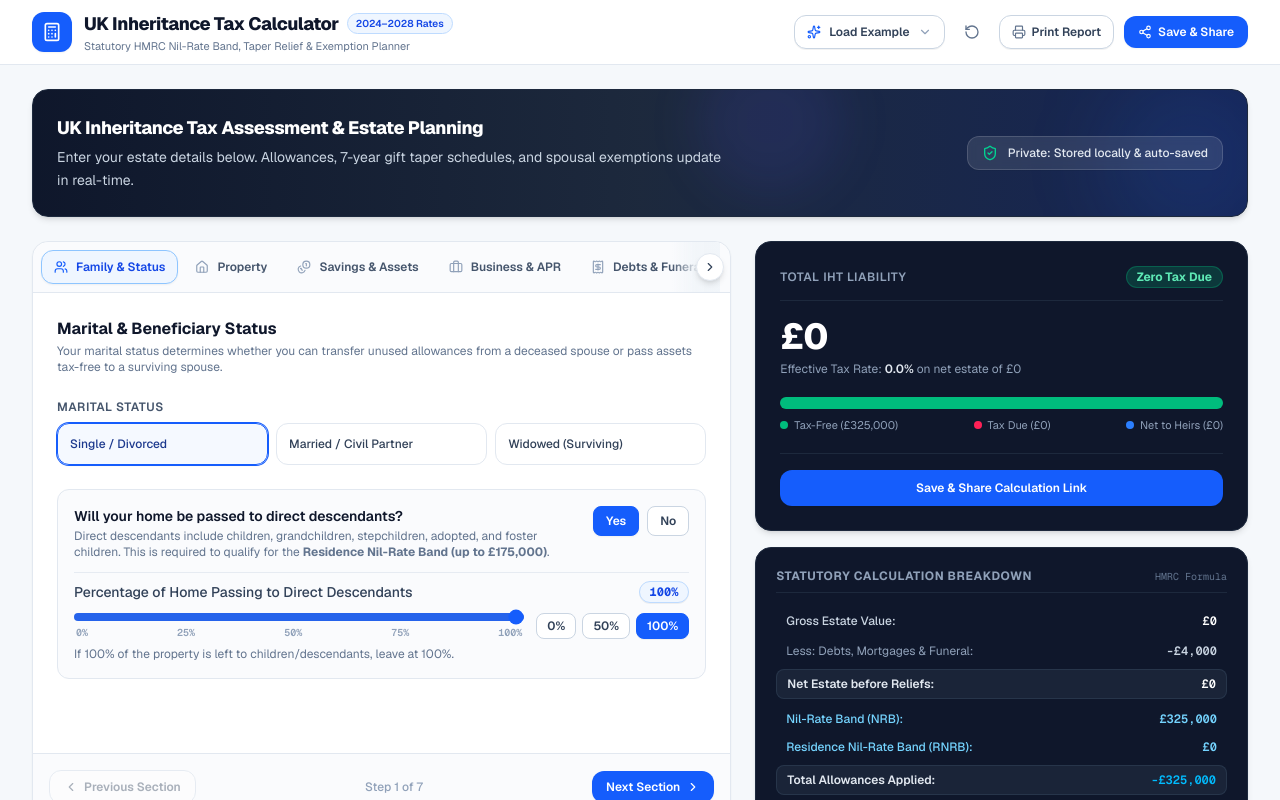
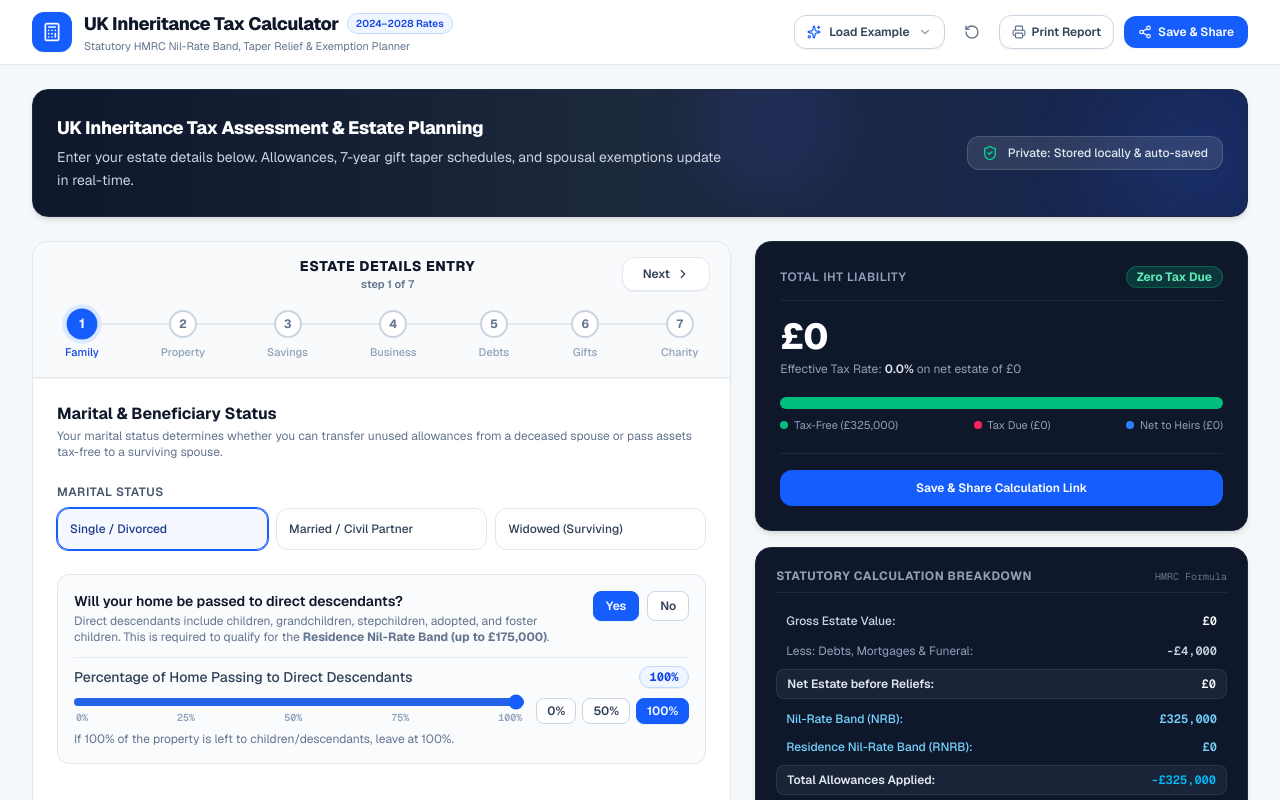
Before and after one commit to stuntbaboon/iht-calculator, a Next.js app: page / in a window 1280 px wide. Shown: the top 800 px of the page. Built offline with nearby package versions, Linux system fonts and the light colour scheme.

Commit message:
feat[nav]: Improve & consolidate nav section

```diff
--- a/components/EstateForm.tsx
+++ b/components/EstateForm.tsx
@@ -1,6 +1,6 @@
 'use client';
 
-import React, { useState, useRef, useEffect, useCallback } from 'react';
+import React, { useState, useRef } from 'react';
 import { EstateState, CalculationBreakdown, MaritalStatus, LifetimeGift } from '@/types/iht';
 import { CurrencyInput } from './CurrencyInput';
 import { PercentageInput } from './PercentageInput';
@@ -30,13 +30,13 @@ interface EstateFormProps {
 }
 
 const TABS = [
-  { id: 'family', label: 'Family & Status', icon: Users },
-  { id: 'property', label: 'Property', icon: Home },
-  { id: 'assets', label: 'Savings & Assets', icon: Coins },
-  { id: 'business', label: 'Business & APR', icon: Briefcase },
-  { id: 'debts', label: 'Debts & Funeral', icon: Receipt },
-  { id: 'gifts', label: '7-Year Gifts', icon: Gift },
-  { id: 'charity', label: 'Charity Giving', icon: HeartHandshake },
+  { id: 'family', label: 'Family & Status', shortLabel: 'Family', icon: Users },
+  { id: 'property', label: 'Property', shortLabel: 'Property', icon: Home },
+  { id: 'assets', label: 'Savings & Assets', shortLabel: 'Savings', icon: Coins },
+  { id: 'business', label: 'Business & APR', shortLabel: 'Business', icon: Briefcase },
+  { id: 'debts', label: 'Debts & Funeral', shortLabel: 'Debts', icon: Receipt },
+  { id: 'gifts', label: '7-Year Gifts', shortLabel: 'Gifts', icon: Gift },
+  { id: 'charity', label: 'Charity Giving', shortLabel: 'Charity', icon: HeartHandshake },
 ];
 
 export function EstateForm({
@@ -48,62 +48,20 @@ export function EstateForm({
   onUpdateGift,
 }: EstateFormProps) {
   const [activeTab, setActiveTab] = useState('family');
-  const tabsContainerRef = useRef<HTMLDivElement>(null);
-  const [canScrollLeft, setCanScrollLeft] = useState(false);
-  const [canScrollRight, setCanScrollRight] = useState(false);
-
-  const checkScroll = useCallback(() => {
-    const el = tabsContainerRef.current;
-    if (el) {
-      setCanScrollLeft(el.scrollLeft > 6);
-      setCanScrollRight(el.scrollLeft < el.scrollWidth - el.clientWidth - 6);
-    }
-  }, []);
-
-  useEffect(() => {
-    const frame = requestAnimationFrame(() => {
-      checkScroll();
-    });
-    const el = tabsContainerRef.current;
-    if (!el) return;
-    el.addEventListener('scroll', checkScroll, { passive: true });
-    window.addEventListener('resize', checkScroll);
-    return () => {
-      cancelAnimationFrame(frame);
-      el.removeEventListener('scroll', checkScroll);
-      window.removeEventListener('resize', checkScroll);
-    };
-  }, [checkScroll]);
-
-  // Smooth scroll active tab into view when activeTab changes
-  useEffect(() => {
-    const container = tabsContainerRef.current;
-    if (!container) return;
-    const activeBtn = container.querySelector(`[data-tab-id="${activeTab}"]`) as HTMLElement | null;
-    if (activeBtn) {
-      activeBtn.scrollIntoView({ behavior: 'smooth', block: 'nearest', inline: 'center' });
-    }
-  }, [activeTab]);
-
-  const scrollTabs = (direction: 'left' | 'right') => {
-    const el = tabsContainerRef.current;
-    if (el) {
-      el.scrollBy({
-        left: direction === 'left' ? -200 : 200,
-        behavior: 'smooth',
-      });
-    }
-  };
+  const formTopRef = useRef<HTMLDivElement>(null);
 
   const currentIndex = TABS.findIndex((t) => t.id === activeTab);
+
   const handleNext = () => {
     if (currentIndex < TABS.length - 1) {
       setActiveTab(TABS[currentIndex + 1].id);
+      formTopRef.current?.scrollIntoView({ behavior: 'smooth', block: 'start' });
     }
   };
   const handlePrev = () => {
     if (currentIndex > 0) {
       setActiveTab(TABS[currentIndex - 1].id);
+      formTopRef.current?.scrollIntoView({ behavior: 'smooth', block: 'start' });
     }
   };
 
@@ -136,81 +94,120 @@ export function EstateForm({
   };
 
   return (
-    <div className="bg-white rounded-2xl shadow-xs border border-slate-200">
-      {/* Navigation Tabs with Scroll Affordance */}
-      <div className="relative border-b border-slate-200 bg-slate-50/70 rounded-t-2xl overflow-hidden">
-        {/* Left Scroll Gradient & Button */}
-        {canScrollLeft && (
-          <div className="absolute left-0 top-0 bottom-0 z-10 flex items-center pl-1.5 pointer-events-auto">
-            <div className="absolute inset-0 w-12 bg-gradient-to-r from-slate-100 via-slate-100/90 to-transparent pointer-events-none" />
+    <div ref={formTopRef} className="bg-white rounded-2xl shadow-xs border border-slate-200 scroll-mt-20">
+      {/* Top Sticky Header: Wizard Controls & Stepper */}
+      <div className="sticky top-16 z-20 bg-slate-50/95 backdrop-blur-md rounded-t-2xl border-b border-slate-200 shadow-2xs">
+        {/* Step Control Header Row */}
+        <div className="px-4 py-3 sm:px-5 sm:py-3.5 flex items-center justify-between gap-3 rounded-t-2xl">
+          {/* Previous Button */}
           <button
             type="button"
-              onClick={() => scrollTabs('left')}
-              className="relative z-10 p-1.5 rounded-full bg-white text-slate-700 hover:text-blue-600 shadow-md border border-slate-200 hover:border-blue-300 transition-all hover:scale-105"
-              aria-label="Scroll tabs left"
-              title="Scroll left"
+            onClick={handlePrev}
+            className={`inline-flex items-center justify-center gap-1.5 px-2.5 py-1.5 sm:px-3.5 sm:py-2 min-w-[36px] sm:min-w-[88px] text-xs font-semibold text-slate-700 bg-white hover:bg-slate-50 hover:text-slate-900 border border-slate-200 hover:border-slate-300 rounded-xl transition-all shadow-2xs shrink-0 ${
+              currentIndex === 0 ? 'invisible pointer-events-none' : ''
+            }`}
+            aria-label="Previous step"
           >
             <ChevronLeft className="w-3.5 h-3.5" />
+            <span className="hidden sm:inline">Previous</span>
+          </button>
+
+          {/* Center Card Title & Step Indicator */}
+          <div className="flex flex-col items-center text-center min-w-0 px-2">
+            <h2 className="text-xs sm:text-sm font-extrabold uppercase tracking-wider text-slate-900">
+              Estate Details Entry
+            </h2>
+            <span className="text-[11px] font-semibold text-slate-500">
+              step {currentIndex + 1} of {TABS.length}
+            </span>
+          </div>
+
+          {/* Next Button */}
+          <button
+            type="button"
+            onClick={handleNext}
+            className={`inline-flex items-center justify-center gap-1.5 px-2.5 py-1.5 sm:px-3.5 sm:py-2 min-w-[36px] sm:min-w-[88px] text-xs font-semibold text-slate-700 bg-white hover:bg-slate-50 hover:text-slate-900 border border-slate-200 hover:border-slate-300 rounded-xl transition-all shadow-2xs shrink-0 ${
+              currentIndex === TABS.length - 1 ? 'invisible pointer-events-none' : ''
+            }`}
+            aria-label="Next step"
+          >
+            <span className="hidden sm:inline">Next</span>
+            <ChevronRight className="w-3.5 h-3.5" />
           </button>
         </div>
-        )}
 
-        {/* Scrollable Container */}
+        {/* Connected Stepper on Progress Track */}
+        <div className="px-4 pb-3.5 sm:px-8 sm:pb-4 pt-1">
+          <div className="relative">
+            {/* Background & Progress Connecting Track */}
+            <div className="absolute top-3.5 left-3.5 right-3.5 h-0.5 -translate-y-1/2 -z-0 pointer-events-none">
+              <div className="w-full h-full bg-slate-200 relative">
                 <div
-          ref={tabsContainerRef}
-          onScroll={checkScroll}
-          className="p-2 overflow-x-auto scrollbar-none scroll-smooth"
-        >
-          <nav className="flex space-x-1 min-w-max" aria-label="Form Tabs">
-            {TABS.map((tab) => {
-              const Icon = tab.icon;
+                  className="h-full bg-blue-600 transition-all duration-300 ease-out"
+                  style={{ width: `${(currentIndex / (TABS.length - 1)) * 100}%` }}
+                />
+              </div>
+            </div>
+
+            {/* Stepper Node Buttons */}
+            <div className="relative z-10 flex items-start justify-between" role="tablist" aria-label="Form Steps">
+              {TABS.map((tab, index) => {
                 const isActive = activeTab === tab.id;
+                const isPassed = index <= currentIndex;
                 return (
                   <button
                     key={tab.id}
-                  data-tab-id={tab.id}
-                  onClick={() => setActiveTab(tab.id)}
                     type="button"
-                  className={`flex items-center gap-2 px-3 py-2 text-xs font-semibold rounded-xl whitespace-nowrap transition-all ${
+                    role="tab"
+                    aria-selected={isActive}
+                    onClick={() => {
+                      setActiveTab(tab.id);
+                      formTopRef.current?.scrollIntoView({ behavior: 'smooth', block: 'start' });
+                    }}
+                    className="group flex flex-col items-center focus:outline-hidden"
+                    title={`Step ${index + 1}: ${tab.label}`}
+                  >
+                    <div className="relative">
+                      <span
+                        className={`w-7 h-7 rounded-full flex items-center justify-center text-xs font-bold transition-all ${
                           isActive
-                      ? 'bg-blue-50 text-blue-700 shadow-xs border border-blue-300 font-bold'
-                      : 'text-slate-600 hover:text-slate-900 hover:bg-slate-100/80 border border-transparent'
+                            ? 'bg-blue-600 text-white ring-4 ring-blue-100 shadow-xs scale-110'
+                            : isPassed
+                              ? 'bg-white border-2 border-blue-600 text-blue-600 hover:bg-blue-50'
+                              : 'bg-white border-2 border-slate-300 text-slate-500 hover:border-slate-400 hover:text-slate-700'
                         }`}
                       >
-                  <Icon className={`w-3.5 h-3.5 ${isActive ? 'text-blue-600' : 'text-slate-400'}`} />
-                  <span>{tab.label}</span>
+                        {index + 1}
+                      </span>
                       {tab.id === 'gifts' && (state.gifts || []).length > 0 && (
                         <span
-                      className={`ml-1 px-1.5 py-0.2 rounded-full text-[10px] font-bold ${
+                          className={`absolute -top-1 -right-1.5 w-4 h-4 rounded-full text-[9px] font-bold flex items-center justify-center shadow-2xs ${
                             isActive
-                          ? 'bg-blue-200 text-blue-800'
-                          : 'bg-slate-200 text-slate-700'
+                              ? 'bg-white text-blue-700 border border-blue-200'
+                              : 'bg-blue-600 text-white'
                           }`}
                         >
                           {state.gifts.length}
                         </span>
                       )}
+                    </div>
+                    <span
+                      className={`hidden sm:block text-[11px] font-medium mt-1.5 transition-colors ${
+                        isActive
+                          ? 'text-blue-700 font-bold'
+                          : isPassed
+                            ? 'text-slate-700 font-medium'
+                            : 'text-slate-400 group-hover:text-slate-600'
+                      }`}
+                    >
+                      {tab.shortLabel}
+                    </span>
                   </button>
                 );
               })}
-          </nav>
             </div>
-
-        {/* Right Scroll Gradient & Button */}
-        {canScrollRight && (
-          <div className="absolute right-0 top-0 bottom-0 z-10 flex items-center pr-1.5 pointer-events-auto">
-            <div className="absolute inset-0 w-12 bg-gradient-to-l from-slate-100 via-slate-100/90 to-transparent pointer-events-none -left-6" />
-            <button
-              type="button"
-              onClick={() => scrollTabs('right')}
-              className="relative z-10 p-1.5 rounded-full bg-white text-slate-700 hover:text-blue-600 shadow-md border border-slate-200 hover:border-blue-300 transition-all hover:scale-105"
-              aria-label="Scroll tabs right"
-              title="Scroll right"
-            >
-              <ChevronRight className="w-3.5 h-3.5" />
-            </button>
           </div>
-        )}
+        </div>
       </div>
 
       {/* Tab Contents */}
@@ -869,33 +866,6 @@ export function EstateForm({
           </div>
         )}
       </div>
-
-      {/* Footer Navigation */}
-      <div className="border-t border-slate-200 bg-slate-50/70 p-4 flex items-center justify-between rounded-b-2xl">
-        <button
-          type="button"
-          onClick={handlePrev}
-          disabled={currentIndex === 0}
-          className="inline-flex items-center gap-1.5 px-3.5 py-2 text-xs font-semibold text-slate-700 bg-white hover:bg-slate-50 border border-slate-300 rounded-xl disabled:opacity-40 disabled:cursor-not-allowed transition-colors"
-        >
-          <ChevronLeft className="w-3.5 h-3.5" />
-          Previous Section
-        </button>
-
-        <span className="text-xs text-slate-400 font-medium">
-          Step {currentIndex + 1} of {TABS.length}
-        </span>
-
-        <button
-          type="button"
-          onClick={handleNext}
-          disabled={currentIndex === TABS.length - 1}
-          className="inline-flex items-center gap-1.5 px-3.5 py-2 text-xs font-semibold text-white bg-blue-600 hover:bg-blue-700 rounded-xl disabled:opacity-40 disabled:cursor-not-allowed transition-colors shadow-xs"
-        >
-          Next Section
-          <ChevronRight className="w-3.5 h-3.5" />
-        </button>
-      </div>
     </div>
   );
 }
```
Lines whose indentation alone changed are shown as unchanged.
